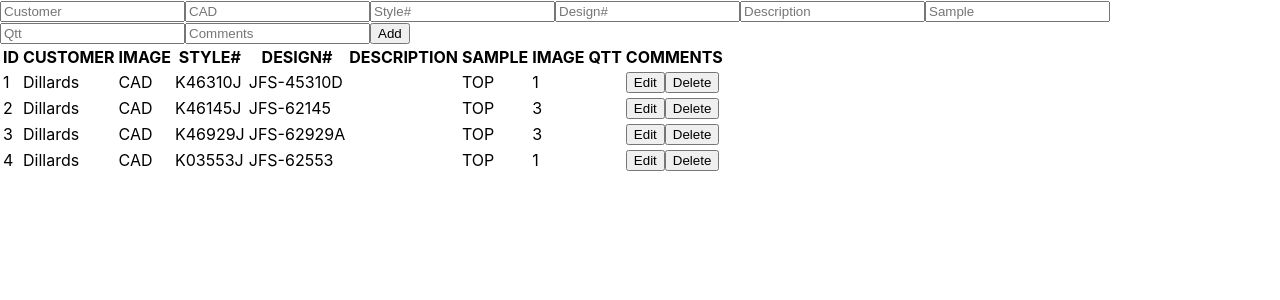
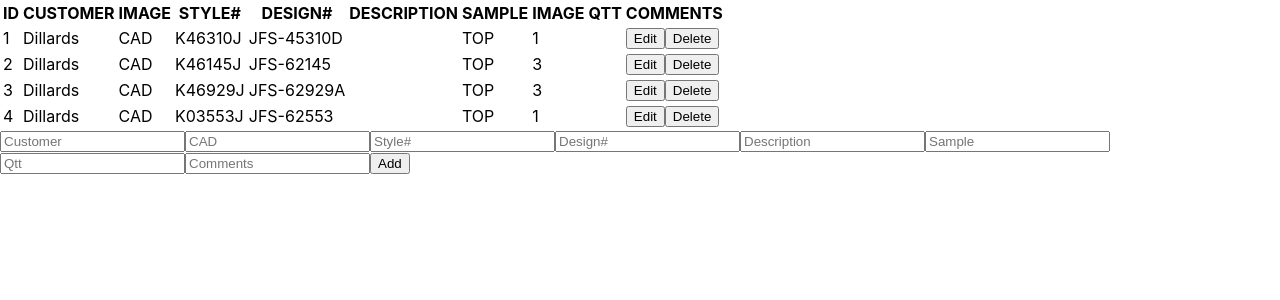
Before and after one commit to lhpark114/Clothes-in-Boxes_, a React (Create React App) app in the folder my-app/: page / in a window 1280 px wide. Shown: the top 300 px of the page. Built offline with nearby package versions, Linux system fonts and the light colour scheme.

Commit message:
components move : AddItem

```diff
--- a/my-app/src/components/itemList/AddItem.jsx
+++ b/my-app/src/components/itemList/AddItem.jsx
@@ -1,16 +1,25 @@
-import React from "react";
+import React, { useRef } from "react";
 
 export default function AddItem({ setData }) {
+  const customerRef = useRef();
+  const imageRef = useRef();
+  const styleRef = useRef();
+  const designRef = useRef();
+  const descRef = useRef();
+  const sampleRef = useRef();
+  const qttRef = useRef();
+  const cmtsRef = useRef();
+
   function handleValues(event) {
     event.preventDefault();
-    const customer = event.target.elements.Customer.value;
-    const image = event.target.elements.Image.value;
-    const style = event.target.elements.Style.value;
-    const design = event.target.elements.Design.value;
-    const desc = event.target.elements.Desc.value;
-    const sample = event.target.elements.Sample.value;
-    const qtt = event.target.elements.Qtt.value;
-    const cmts = event.target.elements.Cmts.value;
+    const customer = event.target.elements.customer.value;
+    const image = event.target.elements.image.value;
+    const style = event.target.elements.style.value;
+    const design = event.target.elements.design.value;
+    const desc = event.target.elements.desc.value;
+    const sample = event.target.elements.sample.value;
+    const qtt = event.target.elements.qtt.value;
+    const cmts = event.target.elements.cmts.value;
     const newItem = {
       id: 5,
       customer,
@@ -21,20 +30,33 @@
       sample,
       qtt,
       cmts,
-    }
-    setData(preData => preData.concat(newItem));
+    };
+    setData((preData) => preData.concat(newItem));
+    customerRef.current.value = "";
+    imageRef.current.value = "";
+    styleRef.current.value = "";
+    designRef.current.value = "";
+    descRef.current.value = "";
+    sampleRef.current.value = "";
+    qttRef.current.value = "";
+    cmtsRef.current.value = "";
   }
 
   return (
     <form className="addForm" onSubmit={handleValues}>
-      <input type="text" name="Customer" placeholder="Customer" />
-      <input type="text" name="Image" placeholder="CAD" />
-      <input type="text" name="Style" placeholder="Style#" />
-      <input type="text" name="Design" placeholder="Design#" />
-      <input type="text" name="Desc" placeholder="Description" />
-      <input type="text" name="Sample" placeholder="Sample" />
-      <input type="text" name="Qtt" placeholder="Qtt" />
-      <input type="text" name="Cmts" placeholder="Comments" />
+      <input
+        type="text"
+        name="customer"
+        placeholder="Customer"
+        ref={customerRef}
+      />
+      <input type="text" name="image" placeholder="CAD" ref={imageRef} />
+      <input type="text" name="style" placeholder="Style#" ref={styleRef} />
+      <input type="text" name="design" placeholder="Design#" ref={designRef} />
+      <input type="text" name="desc" placeholder="Description" ref={descRef} />
+      <input type="text" name="sample" placeholder="Sample" ref={sampleRef} />
+      <input type="text" name="qtt" placeholder="Qtt" ref={qttRef} />
+      <input type="text" name="cmts" placeholder="Comments" ref={cmtsRef} />
       <button>Add</button>
     </form>
   );
--- a/my-app/src/components/itemList/ItemList.jsx
+++ b/my-app/src/components/itemList/ItemList.jsx
@@ -1,4 +1,5 @@
-import React, { useRef, useState } from "react";
+import React, { useState } from "react";
+import AddItem from "./AddItem";
 import Data from "../../data/data.json";
 
 export default function ItemList() {
@@ -7,7 +8,7 @@
   return (
     <div className="item-container">
       <div>
-        <AddItem setData={setData} />
+
         <form onSubmit={handleUpdate}>
           <table>
             <thead>
@@ -58,6 +59,7 @@
           </table>
         </form>
       </div>
+      <AddItem setData={setData} />
     </div>
   );
   function handleUpdate(event) {
@@ -241,65 +243,3 @@
     </tr>
   );
 }
-
-function AddItem({ setData }) {
-  const customerRef = useRef();
-  const imageRef = useRef();
-  const styleRef = useRef();
-  const designRef = useRef();
-  const descRef = useRef();
-  const sampleRef = useRef();
-  const qttRef = useRef();
-  const cmtsRef = useRef();
-
-  function handleValues(event) {
-    event.preventDefault();
-    const customer = event.target.elements.customer.value;
-    const image = event.target.elements.image.value;
-    const style = event.target.elements.style.value;
-    const design = event.target.elements.design.value;
-    const desc = event.target.elements.desc.value;
-    const sample = event.target.elements.sample.value;
-    const qtt = event.target.elements.qtt.value;
-    const cmts = event.target.elements.cmts.value;
-    const newItem = {
-      id: 5,
-      customer,
-      image,
-      style,
-      design,
-      desc,
-      sample,
-      qtt,
-      cmts,
-    };
-    setData((preData) => preData.concat(newItem));
-    customerRef.current.value = "";
-    imageRef.current.value = "";
-    styleRef.current.value = "";
-    designRef.current.value = "";
-    descRef.current.value = "";
-    sampleRef.current.value = "";
-    qttRef.current.value = "";
-    cmtsRef.current.value = "";
-  }
-
-  return (
-    <form className="addForm" onSubmit={handleValues}>
-      <input
-        type="text"
-        name="customer"
-        placeholder="Customer"
-        ref={customerRef}
-      />
-      <input type="text" name="image" placeholder="CAD" ref={imageRef} />
-      <input type="text" name="style" placeholder="Style#" ref={styleRef} />
-      <input type="text" name="design" placeholder="Design#" ref={designRef} />
-      <input type="text" name="desc" placeholder="Description" ref={descRef} />
-      <input type="text" name="sample" placeholder="Sample" ref={sampleRef} />
-      <input type="text" name="qtt" placeholder="Qtt" ref={qttRef} />
-      <input type="text" name="cmts" placeholder="Comments" ref={cmtsRef} />
-      <button>Add</button>
-    </form>
-  );
-}
```
